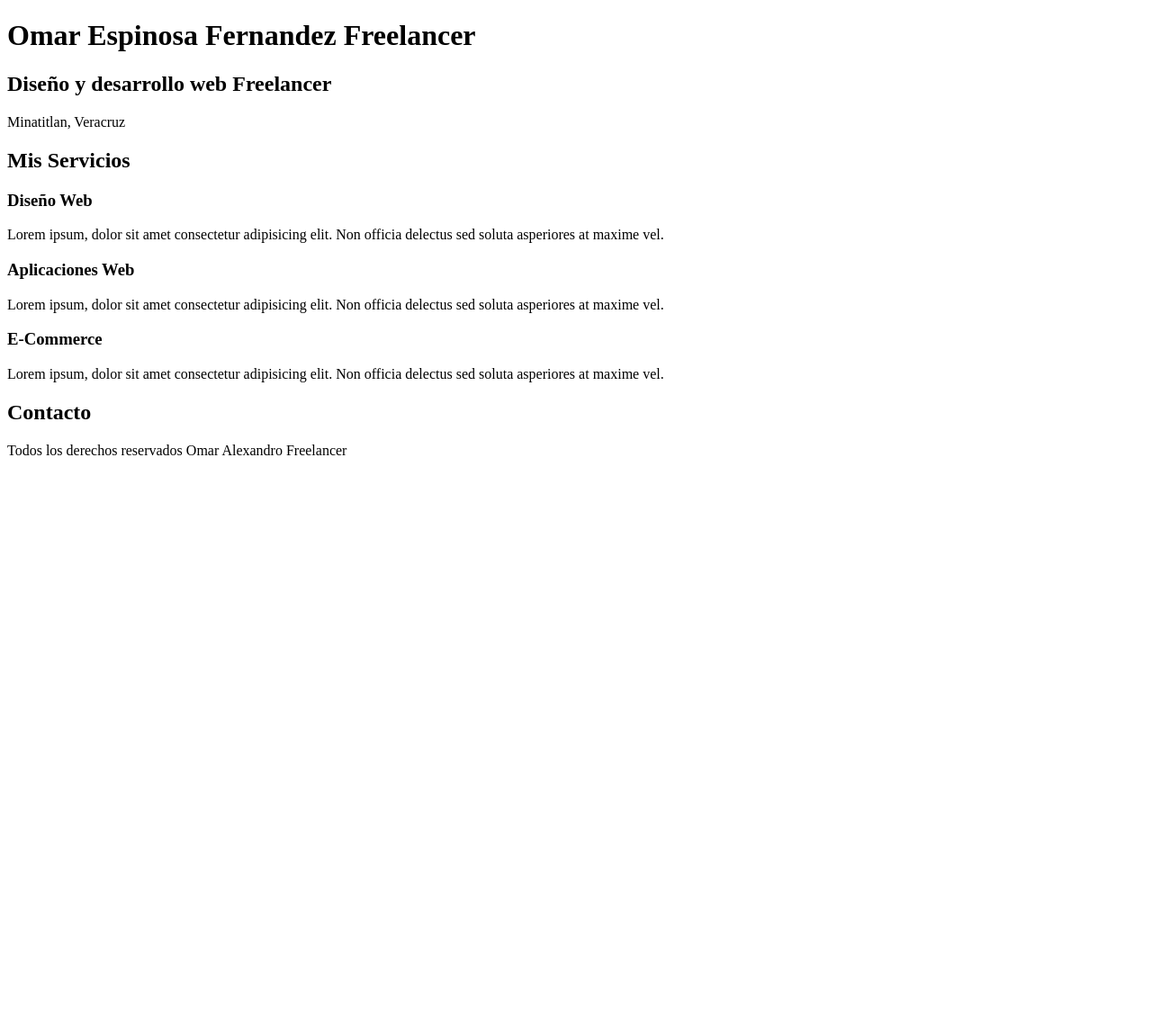
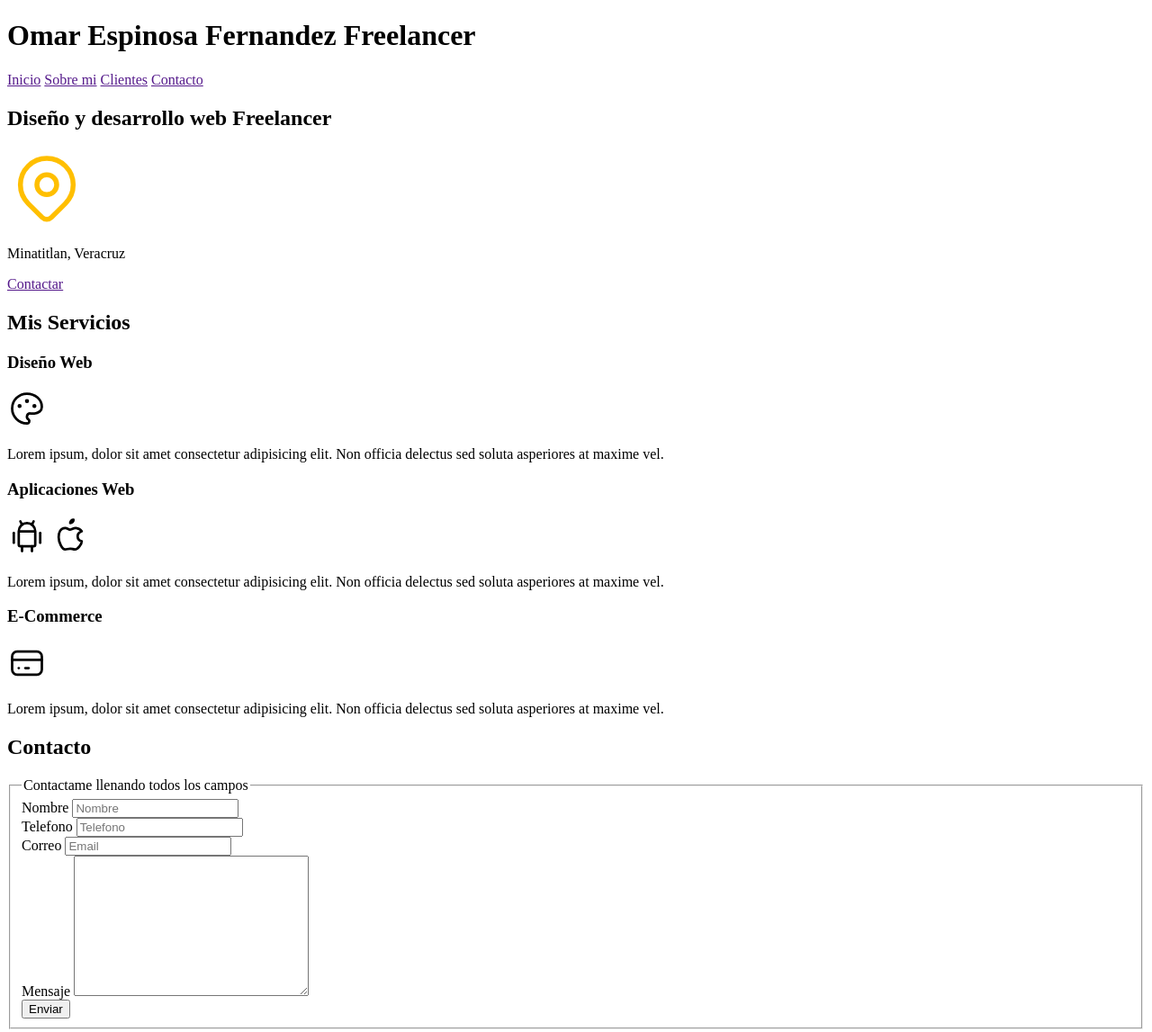
Before and after one commit to OmarAlex24/First_WebPage, a plain HTML site: page index.html in a window 1280 px wide. Shown: the top 1147 px of the page at 90% size. Before the commit the page ends 800 px from the top, so only its background shows below. Drawn offline with Linux system fonts and the light colour scheme.

Commit message:
Terminar estructura de html
Agregue el form, svg y la barra de navegacion

```diff
--- a/index.html
+++ b/index.html
@@ -14,9 +14,27 @@
     <h1>Omar Espinosa Fernandez Freelancer</h1>
   </header>
 
+  <nav>
+    <a href="">Inicio</a>
+    <a href="">Sobre mi</a>
+    <a href="">Clientes</a>
+    <a href="">Contacto</a>
+  </nav>
+
   <section>
     <h2>Diseño y desarrollo web Freelancer</h2>
+
+    <svg xmlns="http://www.w3.org/2000/svg" class="icon icon-tabler icon-tabler-map-pin" width="88" height="88"
+      viewBox="0 0 24 24" stroke-width="1.5" stroke="#ffbf00" fill="none" stroke-linecap="round"
+      stroke-linejoin="round">
+      <path stroke="none" d="M0 0h24v24H0z" fill="none" />
+      <circle cx="12" cy="11" r="3" />
+      <path d="M17.657 16.657l-4.243 4.243a2 2 0 0 1 -2.827 0l-4.244 -4.243a8 8 0 1 1 11.314 0z" />
+    </svg>
+
     <p>Minatitlan, Veracruz</p>
+
+    <a href="">Contactar</a>
   </section>
 
   <main>
@@ -24,18 +42,64 @@
 
     <section>
       <h3>Diseño Web</h3>
+
+      <svg xmlns="http://www.w3.org/2000/svg" class="icon icon-tabler icon-tabler-palette" width="44" height="44"
+        viewBox="0 0 24 24" stroke-width="1.5" stroke="#000000" fill="none" stroke-linecap="round"
+        stroke-linejoin="round">
+        <path stroke="none" d="M0 0h24v24H0z" fill="none" />
+        <path
+          d="M12 21a9 9 0 1 1 0 -18a9 8 0 0 1 9 8a4.5 4 0 0 1 -4.5 4h-2.5a2 2 0 0 0 -1 3.75a1.3 1.3 0 0 1 -1 2.25" />
+        <circle cx="7.5" cy="10.5" r=".5" fill="currentColor" />
+        <circle cx="12" cy="7.5" r=".5" fill="currentColor" />
+        <circle cx="16.5" cy="10.5" r=".5" fill="currentColor" />
+      </svg>
+
       <p>Lorem ipsum, dolor sit amet consectetur adipisicing elit. Non officia delectus sed soluta asperiores at maxime
         vel.</p>
     </section>
 
     <section>
       <h3>Aplicaciones Web</h3>
+
+      <svg xmlns="http://www.w3.org/2000/svg" class="icon icon-tabler icon-tabler-brand-android" width="44" height="44"
+        viewBox="0 0 24 24" stroke-width="1.5" stroke="#000000" fill="none" stroke-linecap="round"
+        stroke-linejoin="round">
+        <path stroke="none" d="M0 0h24v24H0z" fill="none" />
+        <line x1="4" y1="10" x2="4" y2="16" />
+        <line x1="20" y1="10" x2="20" y2="16" />
+        <path d="M7 9h10v8a1 1 0 0 1 -1 1h-8a1 1 0 0 1 -1 -1v-8a5 5 0 0 1 10 0" />
+        <line x1="8" y1="3" x2="9" y2="5" />
+        <line x1="16" y1="3" x2="15" y2="5" />
+        <line x1="9" y1="18" x2="9" y2="21" />
+        <line x1="15" y1="18" x2="15" y2="21" />
+      </svg>
+
+      <svg xmlns="http://www.w3.org/2000/svg" class="icon icon-tabler icon-tabler-brand-apple" width="44" height="44"
+        viewBox="0 0 24 24" stroke-width="1.5" stroke="#000000" fill="none" stroke-linecap="round"
+        stroke-linejoin="round">
+        <path stroke="none" d="M0 0h24v24H0z" fill="none" />
+        <path
+          d="M9 7c-3 0 -4 3 -4 5.5c0 3 2 7.5 4 7.5c1.088 -.046 1.679 -.5 3 -.5c1.312 0 1.5 .5 3 .5s4 -3 4 -5c-.028 -.01 -2.472 -.403 -2.5 -3c-.019 -2.17 2.416 -2.954 2.5 -3c-1.023 -1.492 -2.951 -1.963 -3.5 -2c-1.433 -.111 -2.83 1 -3.5 1c-.68 0 -1.9 -1 -3 -1z" />
+        <path d="M12 4a2 2 0 0 0 2 -2a2 2 0 0 0 -2 2" />
+      </svg>
+
       <p>Lorem ipsum, dolor sit amet consectetur adipisicing elit. Non officia delectus sed soluta asperiores at maxime
         vel.</p>
     </section>
 
     <section>
       <h3>E-Commerce</h3>
+
+      <svg xmlns="http://www.w3.org/2000/svg" class="icon icon-tabler icon-tabler-credit-card" width="44" height="44"
+        viewBox="0 0 24 24" stroke-width="1.5" stroke="#000000" fill="none" stroke-linecap="round"
+        stroke-linejoin="round">
+        <path stroke="none" d="M0 0h24v24H0z" fill="none" />
+        <rect x="3" y="5" width="18" height="14" rx="3" />
+        <line x1="3" y1="10" x2="21" y2="10" />
+        <line x1="7" y1="15" x2="7.01" y2="15" />
+        <line x1="11" y1="15" x2="13" y2="15" />
+      </svg>
+
       <p>Lorem ipsum, dolor sit amet consectetur adipisicing elit. Non officia delectus sed soluta asperiores at maxime
         vel.</p>
     </section>
@@ -44,6 +108,38 @@
 
   <section>
     <h2>Contacto</h2>
+
+    <form action="">
+      <fieldset>
+        <legend>Contactame llenando todos los campos</legend>
+
+        <div>
+          <label for="">Nombre</label>
+          <input type="text" placeholder="Nombre">
+        </div>
+
+        <div>
+          <label for="">Telefono</label>
+          <input type="tel" placeholder="Telefono">
+        </div>
+
+        <div>
+          <label for="">Correo</label>
+          <input type="email" placeholder="Email">
+        </div>
+
+        <div>
+          <label for="">Mensaje</label>
+          <textarea name="" id="" cols="30" rows="10"></textarea>
+        </div>
+
+        <div>
+          <input type="submit" value="Enviar">
+        </div>
+
+      </fieldset>
+    </form>
+
   </section>
 
   <footer>
```
Also changed, not shown: img/hero.jpg (renamed from hero.jpg).
